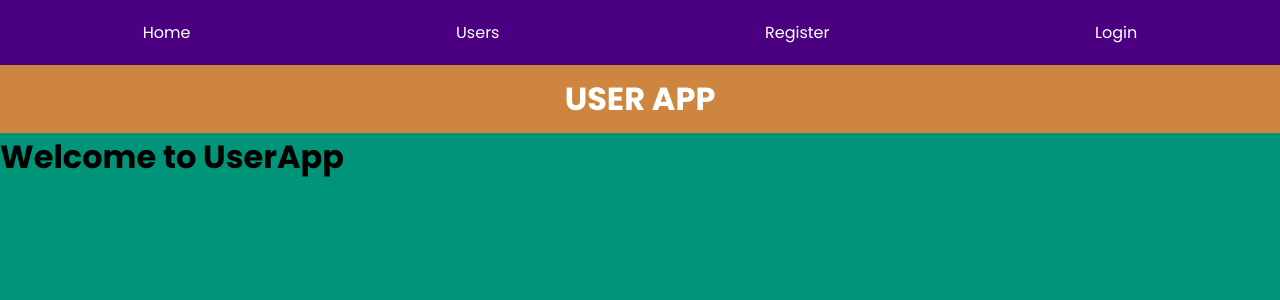
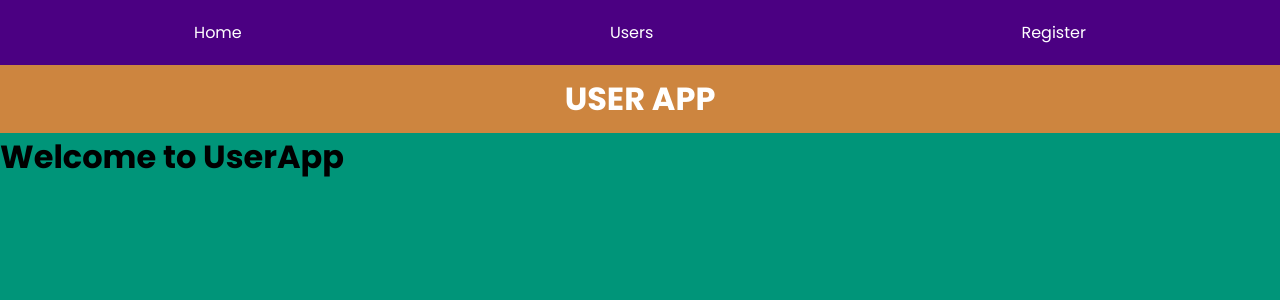
Before and after one commit to siddiqkaithodu/User-App, a FastAPI app: page / in a window 1280 px wide. Shown: the top 300 px of the page. Run offline with FastAPI, Linux system fonts and the light colour scheme; parts of the project's set-up code (start-up, migrations or seed data) failed here and were passed over.

Commit message:
Update base.html

```diff
--- a/UserApp2/UserApp/templates/base.html
+++ b/UserApp2/UserApp/templates/base.html
@@ -12,7 +12,7 @@
             <li><a href="/">Home</a></li>
             <li><a href="/view_users">Users</a></li>
             <li><a href="/register">Register</a></li>
-            <li><a href="/login">Login</a></li>
+
         </ul>
     </nav>
 </header>
```
